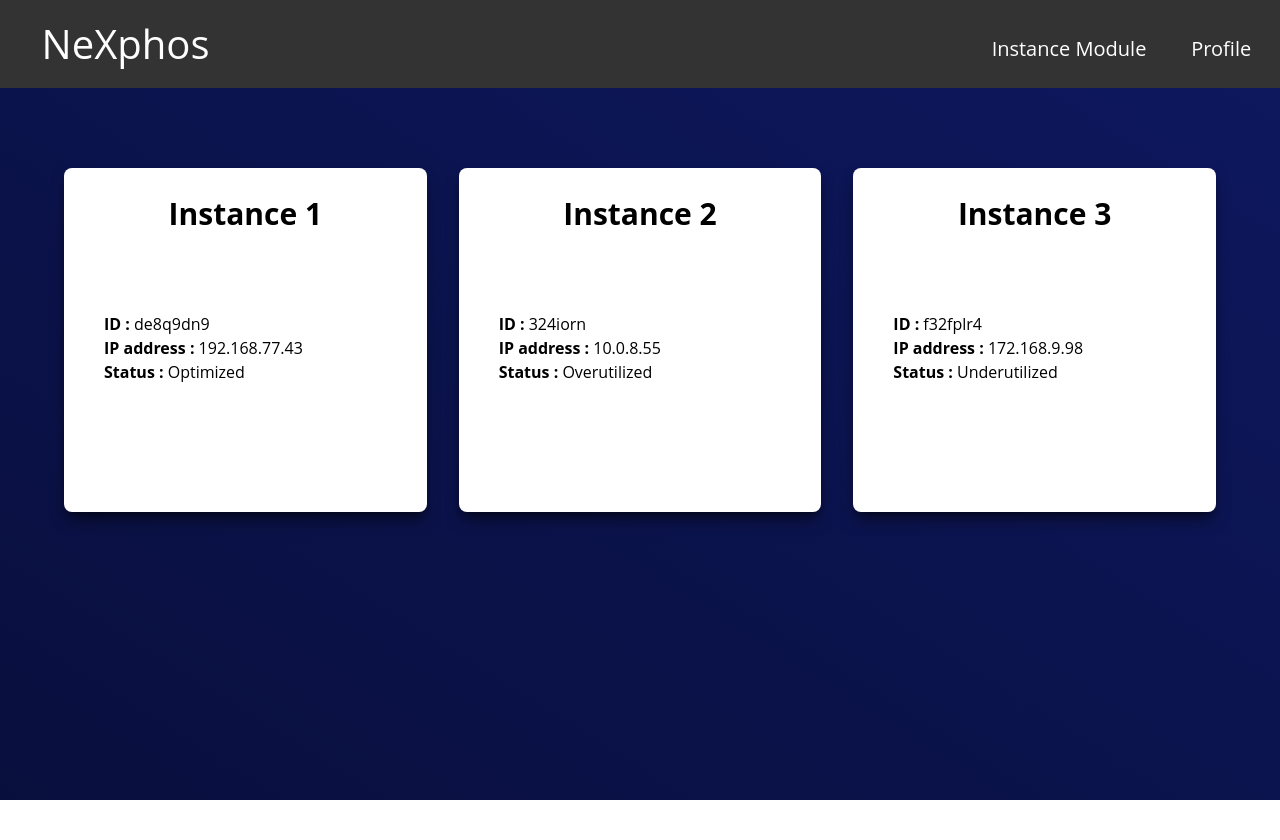
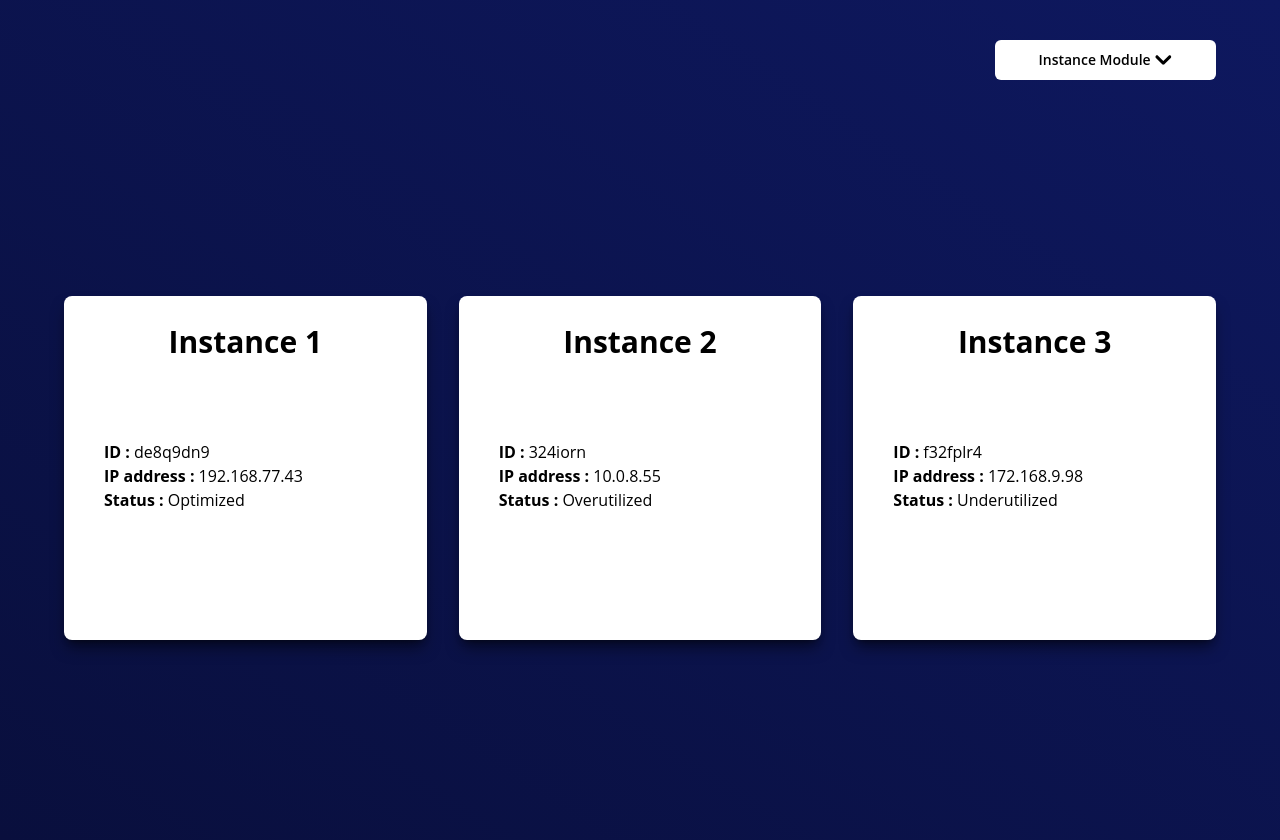
Before and after one commit to The-Varieties/ciso-front-end, a React (Create React App) app: page / in a window 1280 px wide. Before the commit the page ends 800 px from the top, so only its background shows below. Built offline with nearby package versions, Linux system fonts and the light colour scheme.

Commit message:
Done including dropdown to dashboard

```diff
--- a/src/pages/dashboard/index.jsx
+++ b/src/pages/dashboard/index.jsx
@@ -6,6 +6,7 @@
 
 import React from 'react';
 import Card from "../../components/cards";
+import DropdownMenu from '../../components/dropdownMenu';
 import './index.css';
 
 function Dashboard(){
@@ -16,9 +17,17 @@ function Dashboard(){
         ]
     }
 
+    const instanceModuleDropdownList = {name: "instanceModuleDropdownList", values: [
+            {nextRoute: "/", menuName: "Add Instance"},
+            {nextRoute: "/", menuName: "Delete Instance"},
+            {nextRoute: "/", menuName: "Database"},
+            {nextRoute: "/", menuName: "Financial System"},
+        ]
+    }
+
     return (
         <div>
-            <div className="navbar">
+            {/* <div className="navbar">
                 <a href="#">NeXphos</a>
                     <div className="subnav">
                         <button className="subnavbtn">Profile <i className="fa fa-caret-down" /></button>
@@ -36,9 +45,19 @@ function Dashboard(){
                             <a href="#">Financial System</a>
                         </div>
                     </div>
+            </div> */}
+            <div className='flex mt-10 h-10'>
+                <div className="relative w-full">
+                    <div className="absolute top-0 right-0">
+                        <div className="flex mr-16">
+                            <DropdownMenu menuTitle="Instance Module" dropdownList={instanceModuleDropdownList} roundedCornerStyling={"rounded-md"} />
+                        </div>
+                    </div>
+                </div>
             </div>
 
-            <div className="grid grid-cols-3 gap-8 items-center h-full mx-16 mt-10">
+
+            <div className="grid grid-cols-3 gap-8 items-center h-fit mx-16 mt-44">
                 {contentMap.values.map((instance, index) => (
                     <div className="my-10" key={index}>
                         <Card cardContent = {instance} hasOnClick = {true} nextPageRoute = {"/data-vis-page"}/>
```
